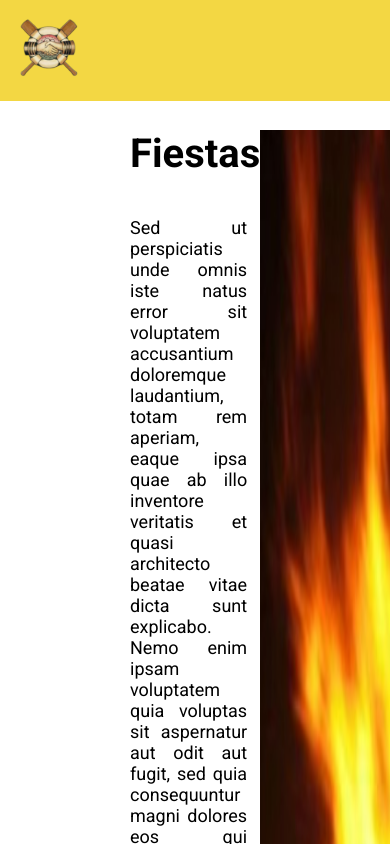
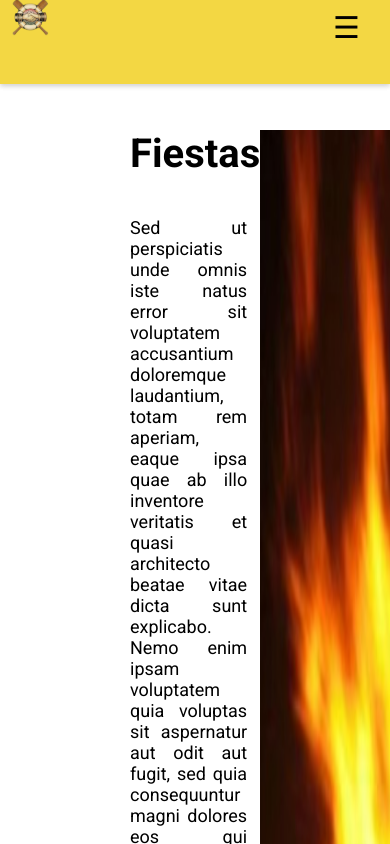
Before and after one commit to joyjos/ACAF, a React (Vite) app in the folder frontend/: page /events in a window 390 px wide. Shown: the top 844 px of the page. Built offline with nearby package versions, Linux system fonts and the light colour scheme; no server answers.

Commit message:
Fix Second Header responsive

```diff
--- a/frontend/src/presentation/components/Header/Header.css
+++ b/frontend/src/presentation/components/Header/Header.css
@@ -4,13 +4,118 @@
   left: 0;
   width: 100%;
   z-index: 80;
+  transition: background-color 0.5s ease-in-out;
   display: flex;
   justify-content: space-between;
-
-  background-color: #f3d743;
+  padding-bottom: 2.5rem;
 }
 
+.headerContainer {
+  background-color: #f3d743;
+  box-shadow: 0px 2px 5px rgba(0, 0, 0, 0.1);
+}
 .headerContainer img {
-  width: 10rem;
-  z-index:65;
+  width: 8vw;
 }
+
+.headerLogo {
+  width: 23rem;
+    position: fixed;
+    left: 0;
+    top: 0;
+    z-index: 100;
+    margin-top: -1.5vh;
+}
+
+.headerOptions {
+  display: flex;
+  gap: 3rem;
+  margin: 3rem 3rem auto auto;
+}
+
+.headerOptions p {
+  font-size: 1.8rem;
+  font-weight: 500;
+  color: rgba(34, 34, 34, 0.9);
+}
+
+
+.headerOptions p {
+  cursor: pointer;
+}
+
+.headerOptions.open {
+  display: flex;
+  flex-direction: column;
+  position: absolute;
+  top: 0;
+  height: 100vh;
+  left: 0;
+  right: 0;
+  background-color: #f3d743;
+  justify-content: center;
+  z-index: 100;
+  padding: 4rem;
+  box-shadow: 0px 4px 6px rgba(0, 0, 0, 0.1);
+}
+
+.hamburgerButtonContainer {
+  display: flex;
+  position: fixed;
+  right: 0;
+  align-items: center;
+  justify-content: flex-end;
+  margin-right: 0;
+  margin-top: 2.5vw;
+}
+
+
+.hamburgerButton {
+  font-size: 2rem;
+  background-color: transparent;
+  border: none;
+  cursor: pointer;
+  z-index: 90;
+}
+
+.hamburgerButton {
+  display: none;
+}
+
+@media screen and (max-width: 768px) {
+  .hamburgerButton {
+    display: block;
+    font-size: 3rem;
+    background-color: transparent;
+    border: none;
+    cursor: pointer;
+    z-index: 90;
+    margin-right: 3rem;
+  }
+
+  .headerOptions {
+    display: none;
+    margin: 0rem 0rem auto auto;
+  }
+
+    .headerContainer img {
+      min-width: 16vw;
+    }
+  .headerLogo {
+    position: absolute;
+    left: 0;
+    top: 0;
+    z-index: 100;
+    margin-top: -1.5vh;
+  }
+    .headerContainer {
+      height: 10vh;
+      background-color: #f3d743;
+      box-shadow: 0px 2px 5px rgba(0, 0, 0, 0.1);
+      z-index: 65;
+    }
+  .headerOptions.open {
+    display: flex;
+    align-items: center;
+  }
+}
--- a/frontend/src/presentation/components/Header/Header.jsx
+++ b/frontend/src/presentation/components/Header/Header.jsx
@@ -1,14 +1,40 @@
 import { Link } from "react-router-dom";
 import acaf from "../../assets/ACAF.svg";
 import "./Header.css";
+import { useEffect, useState } from "react";
 
 export default function Header() {
+  const [isSticky, setIsSticky] = useState(false);
+  const [isMobileMenuOpen, setIsMobileMenuOpen] = useState(false);
+
+  useEffect(() => {
+    const handleScroll = () => {
+      const isScrolled = window.scrollY > 0;
+      if (isScrolled !== isSticky) {
+        setIsSticky(isScrolled);
+      }
+      if (isMobileMenuOpen) {
+        setIsMobileMenuOpen(false);
+      }
+    };
+
+    window.addEventListener("scroll", handleScroll);
+
+    return () => {
+      window.removeEventListener("scroll", handleScroll);
+    };
+  }, [isSticky, isMobileMenuOpen]);
+
+  const toggleMobileMenu = () => {
+    setIsMobileMenuOpen(!isMobileMenuOpen);
+  };
   return (
     <div className="headerContainer">
       <Link to="/">
-        <img src={acaf} alt="logo" />
+        <img src={acaf} alt="logo" className="headerLogo" />
       </Link>
-      <section className="headerHomeOptions">
+      <div className={`headerContainer ${isSticky ? "sticky" : ""}`}>
+        <section className={`headerOptions ${isMobileMenuOpen ? "open" : ""}`}>
         <Link to="/aboutus">
           <p>Quiénes somos</p>
         </Link>
@@ -22,6 +48,12 @@ export default function Header() {
           <p>Multimedia</p>
         </Link>
       </section>
+        <div className="hamburgerButtonContainer">
+          <button className="hamburgerButton" onClick={toggleMobileMenu}>
+            ☰
+          </button>
+        </div>
+    </div>
     </div>
   );
 }
--- a/frontend/src/presentation/components/HeaderHome/HeaderHome.css
+++ b/frontend/src/presentation/components/HeaderHome/HeaderHome.css
@@ -104,7 +104,7 @@
   }
 
   .headerHomeContainer.sticky {
-    height: 10vh;
+    height: 11vh;
     background-color: #f3d743;
     box-shadow: 0px 2px 5px rgba(0, 0, 0, 0.1);
     z-index: 65;
@@ -116,7 +116,7 @@
     left: 0;
     top: 0;
     z-index: 100;
-    margin-top: -1.5vh;
+    margin-top: -2vh;
   }
 
   .headerHomeOptions.open {
```
